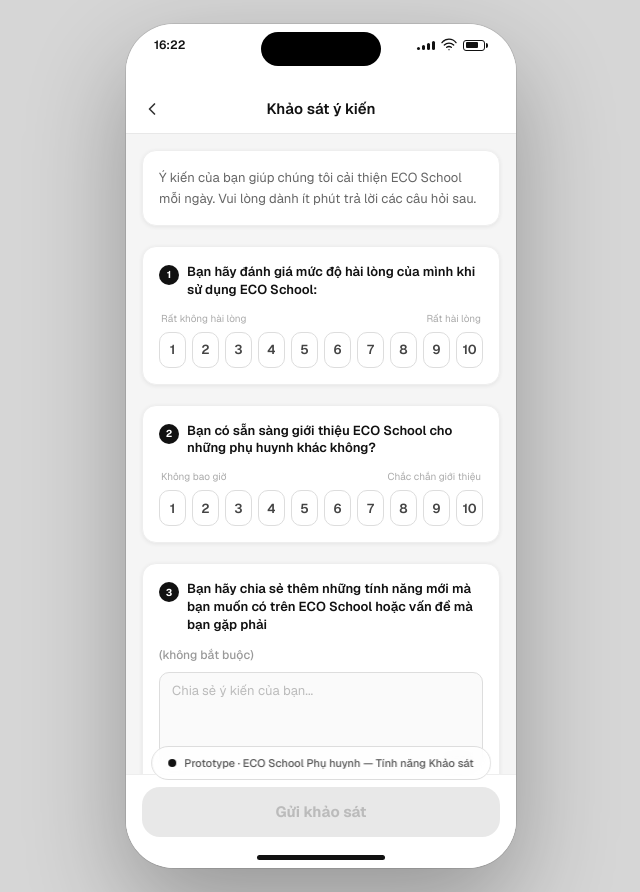
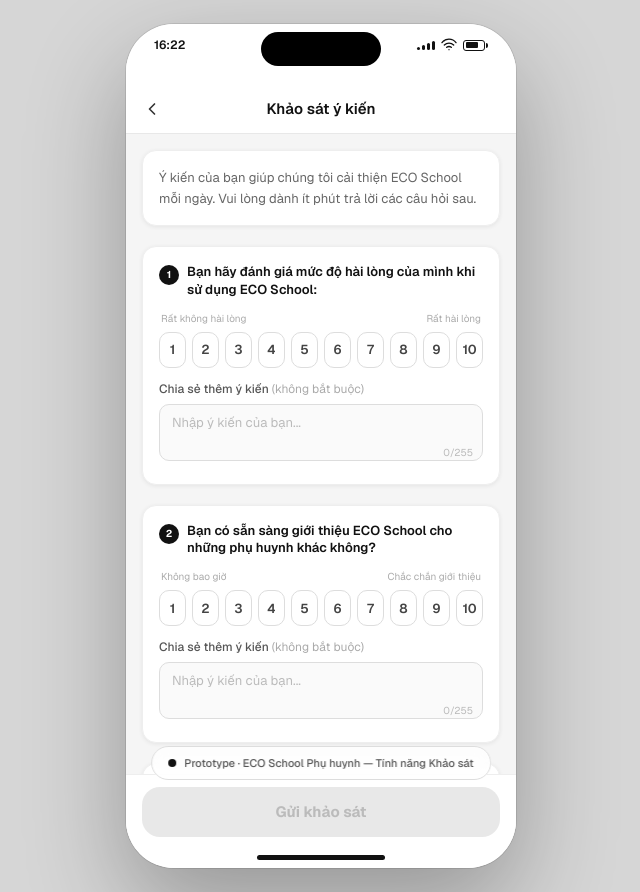
Before and after one commit to hieuvo151095/eduparents, a Next.js app: page / in a window 1280 px wide. Both pictures are taken after a click on the button 640 px from the left and 792 px from the top of the page. Shown: the whole page, without its empty margins (319-959 px from the left). Built offline with nearby package versions, Linux system fonts and the light colour scheme.

Commit message:
feat: add optional feedback fields for satisfaction and recommendation notes
Co-authored-by: hieuvo151095 <297759820+hieuvo151095@users.noreply.github.com>

```diff
--- a/components/SurveyForm.tsx
+++ b/components/SurveyForm.tsx
@@ -10,7 +10,9 @@ interface Props {
 
 export default function SurveyForm({ onBack, onSuccess }: Props) {
   const [satisfactionScore, setSatisfactionScore] = useState<number | null>(null)
+  const [satisfactionNote, setSatisfactionNote] = useState("")
   const [recommendScore, setRecommendScore] = useState<number | null>(null)
+  const [recommendNote, setRecommendNote] = useState("")
   const [suggestionsNote, setSuggestionsNote] = useState("")
   const [showSuccess, setShowSuccess] = useState(false)
   const [submitting, setSubmitting] = useState(false)
@@ -99,6 +101,25 @@ export default function SurveyForm({ onBack, onSuccess }: Props) {
               <span className="font-bold text-[#111]">{satisfactionScore}/10</span>
             </p>
           )}
+
+          {/* Optional feedback */}
+          <div className="mt-3">
+            <label className="text-[12px] font-medium text-[#555] block mb-1.5">
+              Chia sẻ thêm ý kiến <span className="text-[#aaa] font-normal">(không bắt buộc)</span>
+            </label>
+            <div className="relative">
+              <textarea
+                value={satisfactionNote}
+                onChange={(e) => setSatisfactionNote(e.target.value.slice(0, 255))}
+                placeholder="Nhập ý kiến của bạn..."
+                rows={2}
+                className="w-full bg-[#fafafa] border border-[#ddd] rounded-lg px-3 py-2 text-[13px] text-[#333] placeholder:text-[#bbb] resize-none focus:outline-none focus:border-[#999] transition-colors"
+              />
+              <span className="absolute bottom-2 right-2.5 text-[10px] text-[#bbb]">
+                {satisfactionNote.length}/255
+              </span>
+            </div>
+          </div>
         </div>
 
         {/* Q2 — Recommendation */}
@@ -122,6 +143,25 @@ export default function SurveyForm({ onBack, onSuccess }: Props) {
               <span className="font-bold text-[#111]">{recommendScore}/10</span>
             </p>
           )}
+
+          {/* Optional feedback */}
+          <div className="mt-3">
+            <label className="text-[12px] font-medium text-[#555] block mb-1.5">
+              Chia sẻ thêm ý kiến <span className="text-[#aaa] font-normal">(không bắt buộc)</span>
+            </label>
+            <div className="relative">
+              <textarea
+                value={recommendNote}
+                onChange={(e) => setRecommendNote(e.target.value.slice(0, 255))}
+                placeholder="Nhập ý kiến của bạn..."
+                rows={2}
+                className="w-full bg-[#fafafa] border border-[#ddd] rounded-lg px-3 py-2 text-[13px] text-[#333] placeholder:text-[#bbb] resize-none focus:outline-none focus:border-[#999] transition-colors"
+              />
+              <span className="absolute bottom-2 right-2.5 text-[10px] text-[#bbb]">
+                {recommendNote.length}/255
+              </span>
+            </div>
+          </div>
         </div>
 
         {/* Q3 — Open-ended suggestions */}
@@ -140,13 +180,13 @@ export default function SurveyForm({ onBack, onSuccess }: Props) {
           <div className="relative">
             <textarea
               value={suggestionsNote}
-              onChange={(e) => setSuggestionsNote(e.target.value.slice(0, 500))}
+              onChange={(e) => setSuggestionsNote(e.target.value.slice(0, 255))}
               placeholder="Chia sẻ ý kiến của bạn..."
-              rows={4}
+              rows={3}
               className="w-full bg-[#fafafa] border border-[#ddd] rounded-lg px-3 py-2 text-[13px] text-[#333] placeholder:text-[#bbb] resize-none focus:outline-none focus:border-[#999] transition-colors"
             />
             <span className="absolute bottom-2 right-2.5 text-[10px] text-[#bbb]">
-              {suggestionsNote.length}/500
+              {suggestionsNote.length}/255
             </span>
           </div>
         </div>
@@ -180,7 +220,7 @@ export default function SurveyForm({ onBack, onSuccess }: Props) {
             <div className="text-center">
               <p className="text-[17px] font-bold text-[#111] mb-1">Gửi thành công!</p>
               <p className="text-[13px] text-[#777] leading-relaxed">
-                Cảm ơn bạn đã dành thời gian chia sẻ ý kiến. Chúng tôi sẽ nỗ lực cải thiện ECO School mỗi ngày.
+                Cảm ơn bạn đã dành thời gian chia sẻ ý kiến. Chúng tôi sẽ n��� lực cải thiện ECO School mỗi ngày.
               </p>
             </div>
             <button
```
Also changed, not shown: public/screenshot-complete-survey.png (added), public/screenshot-final-survey.png (added).
